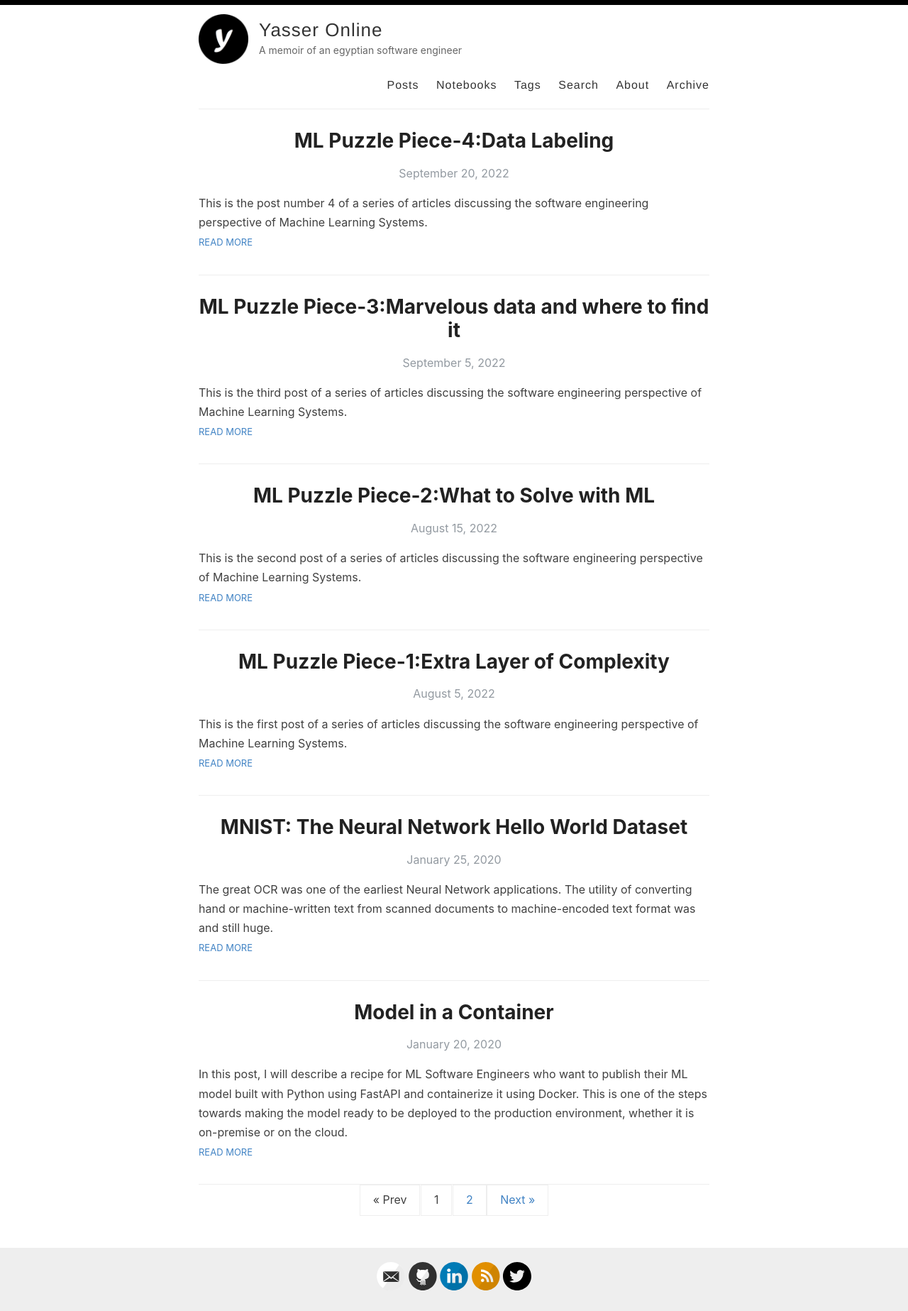
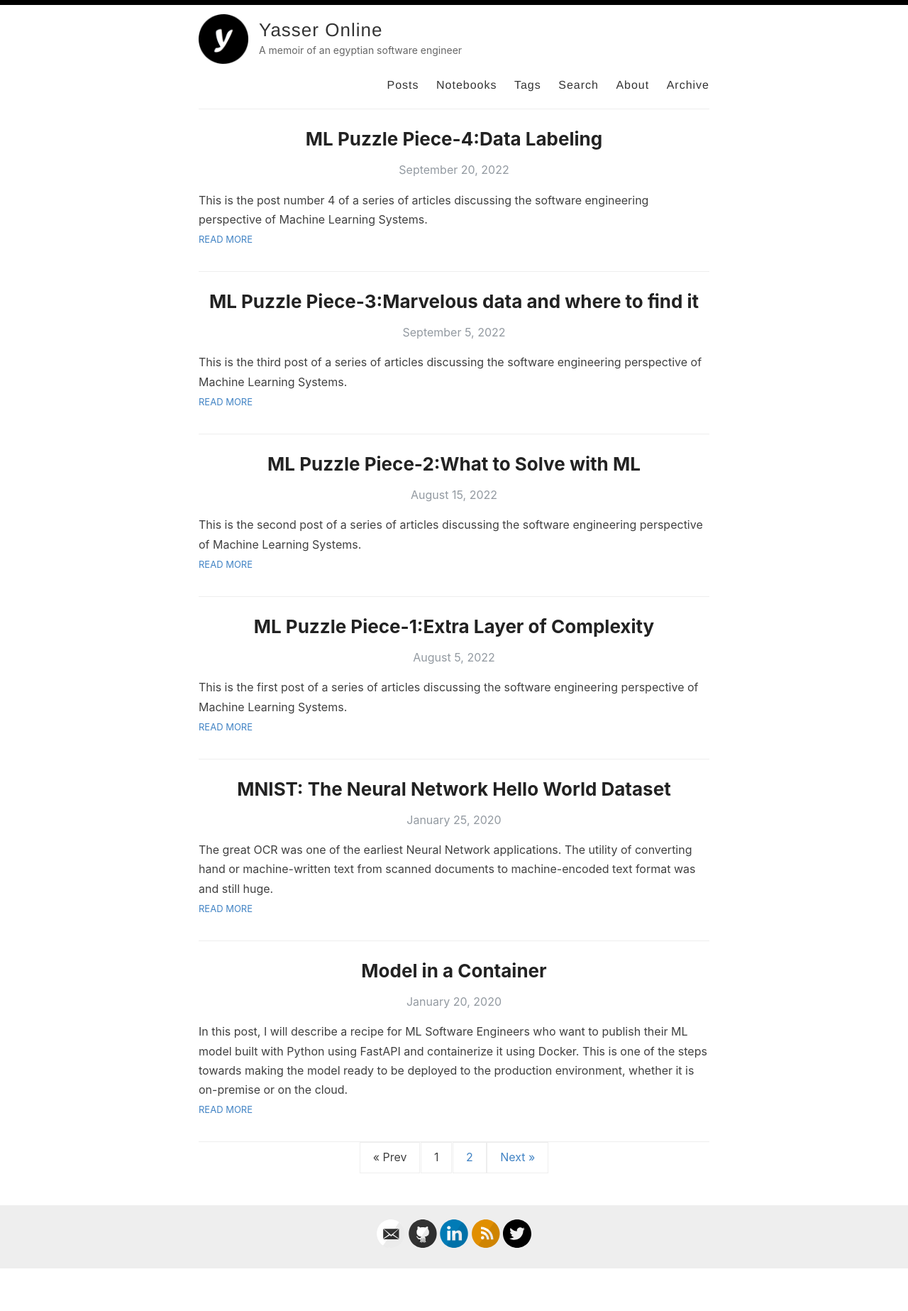
Before and after one commit to YaserMarey/YaserMarey.github.io, a Jekyll site: the page built from index.html, in a window 1280 px wide. Shown: the whole page at 71% size. Built offline with Jekyll 4.4.1, drawn with Linux system fonts in a browser that asks for light colours; the list of posts is cut into pages by our own code; after the commit the page ends 1787 px from its top, so only the background shows below that.

Commit message:
font size

```diff
--- a/assets/style.scss
+++ b/assets/style.scss
@@ -54,7 +54,7 @@ h1, h2, h3, h4, h5, h6 {
 
 
 h1 {
-  font-size: 28px;
+  font-size: 26px;
   a {
     color: inherit;
   }
```
